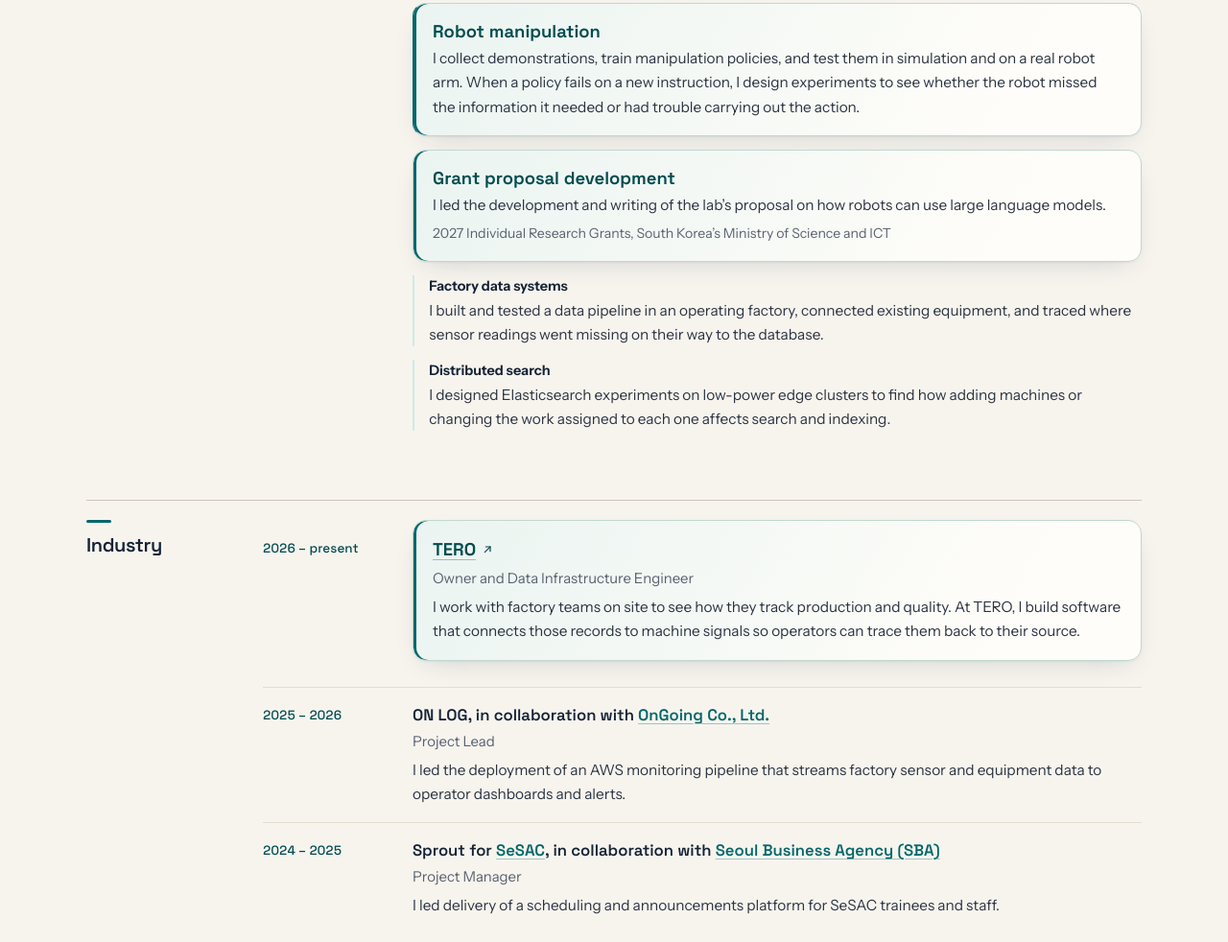
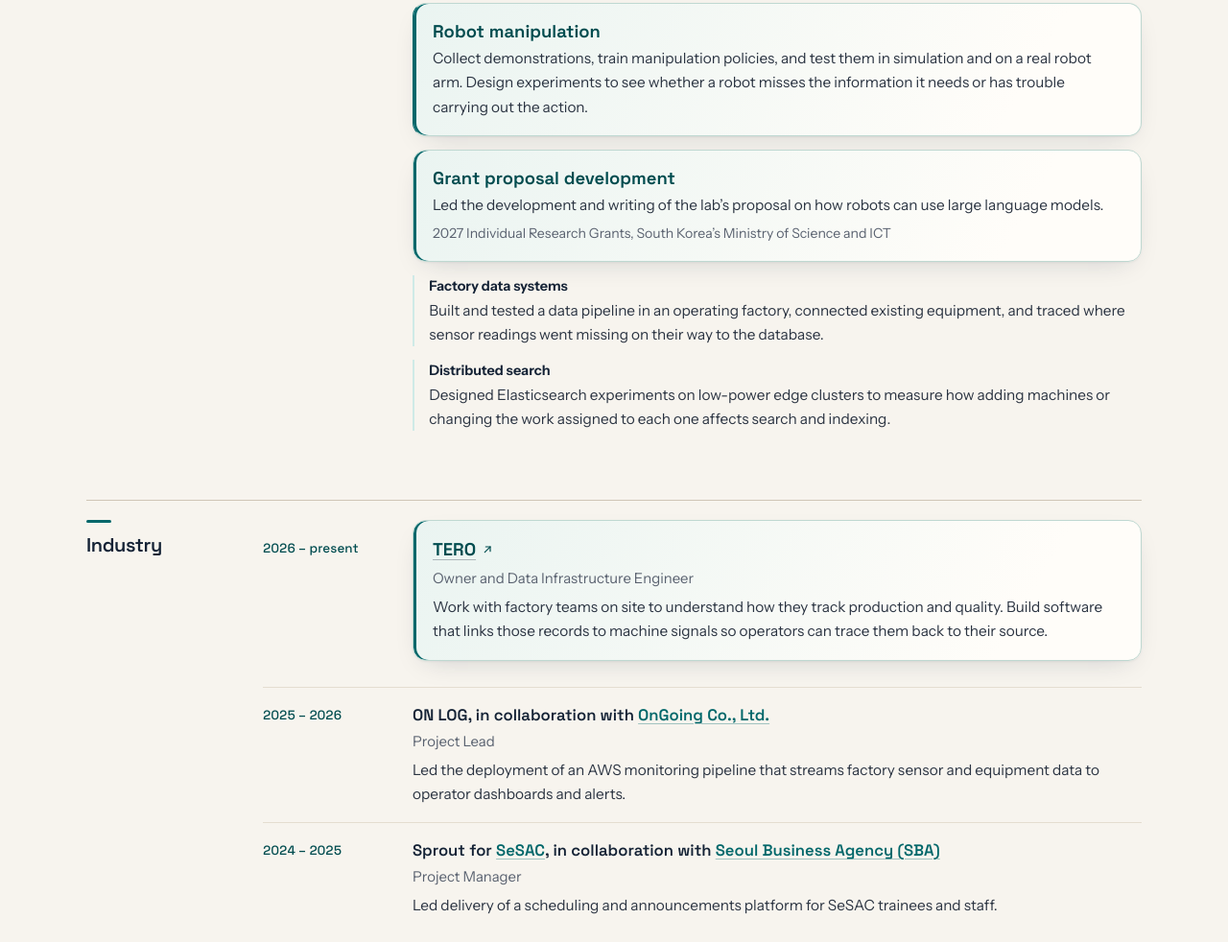
Before and after one commit to yoondol/yoondol.github.io, a plain HTML site: page index.html in a window 1280 px wide. Shown: the part 2558-3540 px from the top of the page at 96% size. Drawn offline with Linux system fonts and the light colour scheme.

Commit message:
Lead experience descriptions with actions

```diff
--- a/index.html
+++ b/index.html
@@ -223,17 +223,17 @@
         <dl class="focus">
           <div class="highlight-card">
             <dt>Robot manipulation</dt>
-            <dd>I collect demonstrations, train manipulation policies, and test them in simulation and on a real robot arm. When a policy fails on a new instruction, I design experiments to see whether the robot missed the information it needed or had trouble carrying out the action.</dd>
+            <dd>Collect demonstrations, train manipulation policies, and test them in simulation and on a real robot arm. Design experiments to see whether a robot misses the information it needs or has trouble carrying out the action.</dd>
           </div>
           <div class="highlight-card">
             <dt>Grant proposal development</dt>
             <dd>
-              <p>I led the development and writing of the lab’s proposal on how robots can use large language models.</p>
+              <p>Led the development and writing of the lab’s proposal on how robots can use large language models.</p>
               <p class="proposal-program">2027 Individual Research Grants, South Korea’s Ministry of Science and ICT</p>
             </dd>
           </div>
-          <div><dt>Factory data systems</dt><dd>I built and tested a data pipeline in an operating factory, connected existing equipment, and traced where sensor readings went missing on their way to the database.</dd></div>
-          <div><dt>Distributed search</dt><dd>I designed Elasticsearch experiments on low-power edge clusters to find how adding machines or changing the work assigned to each one affects search and indexing.</dd></div>
+          <div><dt>Factory data systems</dt><dd>Built and tested a data pipeline in an operating factory, connected existing equipment, and traced where sensor readings went missing on their way to the database.</dd></div>
+          <div><dt>Distributed search</dt><dd>Designed Elasticsearch experiments on low-power edge clusters to measure how adding machines or changing the work assigned to each one affects search and indexing.</dd></div>
         </dl>
       </article>
     </section>
@@ -246,7 +246,7 @@
         <div class="entry-body highlight-card">
           <h3><a href="https://tero.kr/">TERO<svg class="icon" aria-hidden="true" focusable="false"><use href="#i-out"/></svg></a></h3>
           <p class="role">Owner and Data Infrastructure Engineer</p>
-          <p>I work with factory teams on site to see how they track production and quality. At TERO, I build software that connects those records to machine signals so operators can trace them back to their source.</p>
+          <p>Work with factory teams on site to understand how they track production and quality. Build software that links those records to machine signals so operators can trace them back to their source.</p>
         </div>
       </article>
 
@@ -255,7 +255,7 @@
         <div class="entry-body">
           <h3>ON LOG, in collaboration with <a href="https://www.ongo-ing.com/en/about">OnGoing Co., Ltd.</a></h3>
           <p class="role">Project Lead</p>
-          <p>I led the deployment of an AWS monitoring pipeline that streams factory sensor and equipment data to operator dashboards and alerts.</p>
+          <p>Led the deployment of an AWS monitoring pipeline that streams factory sensor and equipment data to operator dashboards and alerts.</p>
         </div>
       </article>
 
@@ -264,7 +264,7 @@
         <div class="entry-body">
           <h3>Sprout for <a href="https://sesac.seoul.kr/sesac/introduction/intro.do">SeSAC</a>, in collaboration with <a href="https://www.sba.seoul.kr/">Seoul Business Agency (SBA)</a></h3>
           <p class="role">Project Manager</p>
-          <p>I led delivery of a scheduling and announcements platform for SeSAC trainees and staff.</p>
+          <p>Led delivery of a scheduling and announcements platform for SeSAC trainees and staff.</p>
         </div>
       </article>
     </section>
```
